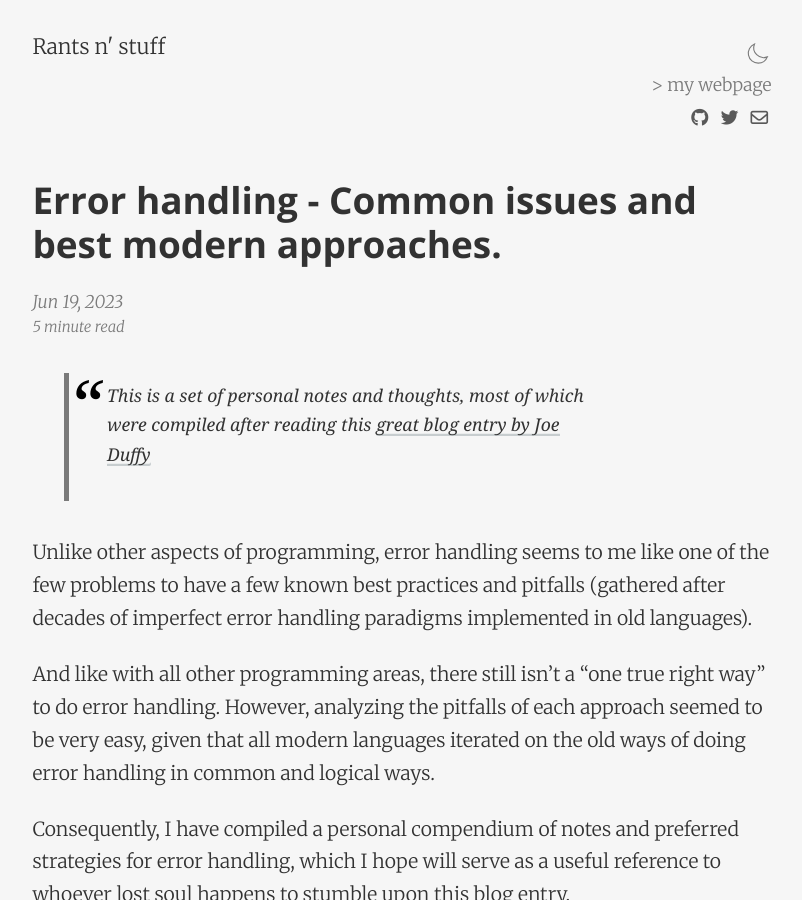
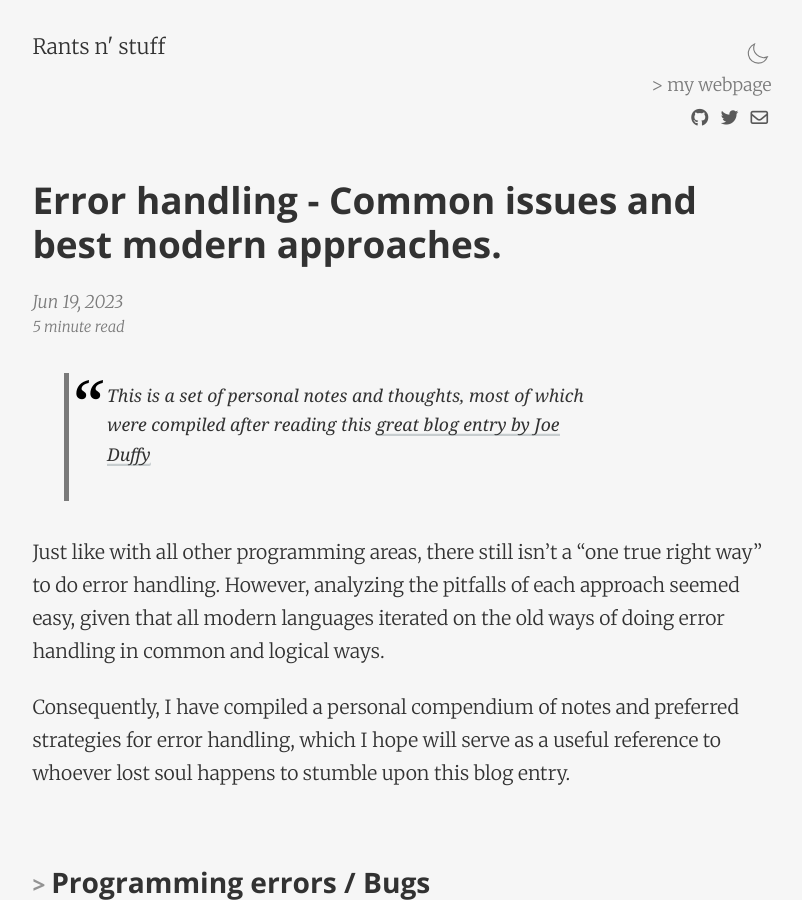
Before and after one commit to dcostap/personal-blog, a Jekyll site: the page built from _programming-notes/2023-06-19-error-handling.md, in a window 1280 px wide and 900 px high. Shown: the whole window, without its empty margins (238-1040 px from the left). Built offline with Jekyll 4.4.1, drawn with Linux system fonts in a browser that asks for light colours; nearby versions of some CDN libraries.

Commit message:
Update 2023-06-19-error-handling.md

```diff
--- a/_programming-notes/2023-06-19-error-handling.md
+++ b/_programming-notes/2023-06-19-error-handling.md
@@ -5,9 +5,7 @@ title:      "Error handling - Common issues and best modern approaches."
 
 > This is a set of personal notes and thoughts, most of which were compiled after reading this [great blog entry by Joe Duffy](https://joeduffyblog.com/2016/02/07/the-error-model/)
 
-Unlike other aspects of programming, error handling seems to me like one of the few problems to have a few known best practices and pitfalls (gathered after decades of imperfect error handling paradigms implemented in old languages).
-
-And like with all other programming areas, there still isn't a "one true right way" to do error handling. However, analyzing the pitfalls of each approach seemed to be very easy, given that all modern languages iterated on the old ways of doing error handling in common and logical ways.
+Just like with all other programming areas, there still isn't a "one true right way" to do error handling. However, analyzing the pitfalls of each approach seemed easy, given that all modern languages iterated on the old ways of doing error handling in common and logical ways.
 
 Consequently, I have compiled a personal compendium of notes and preferred strategies for error handling, which I hope will serve as a useful reference to whoever lost soul happens to stumble upon this blog entry.
 
```
